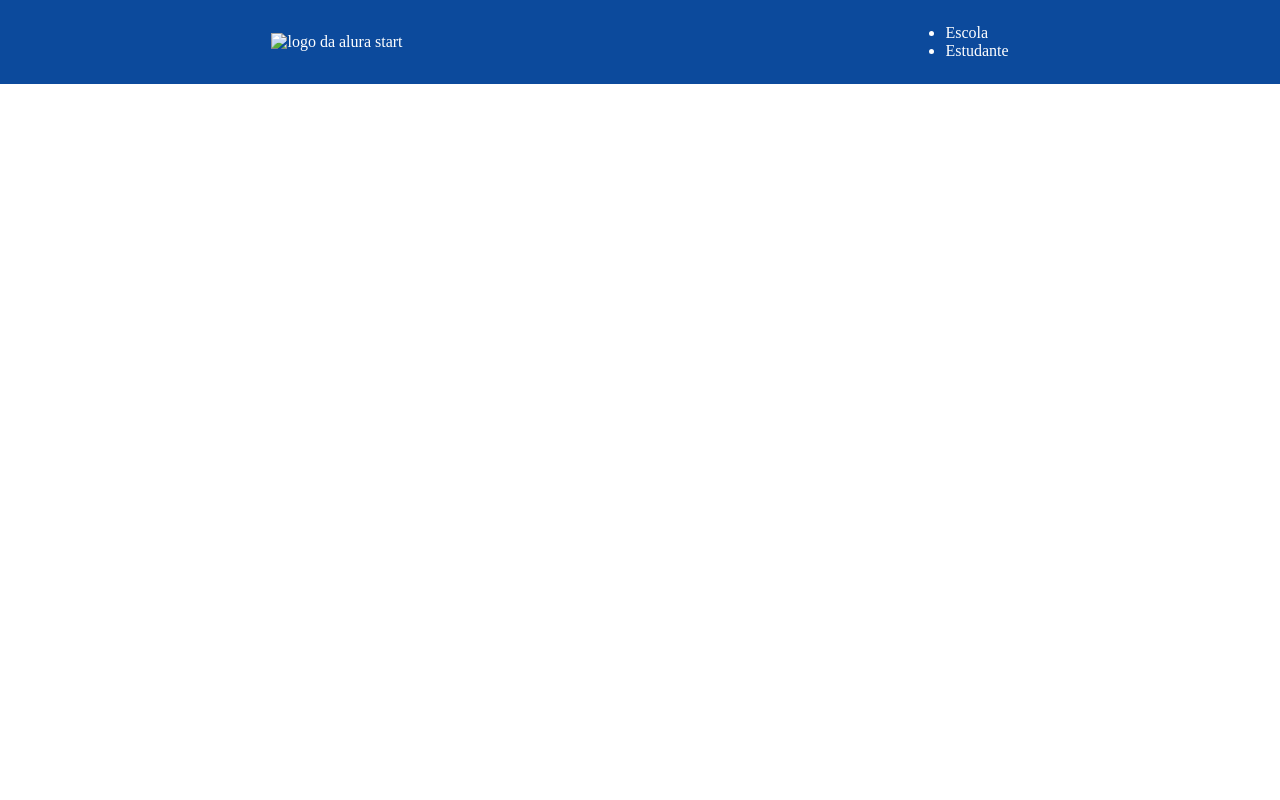
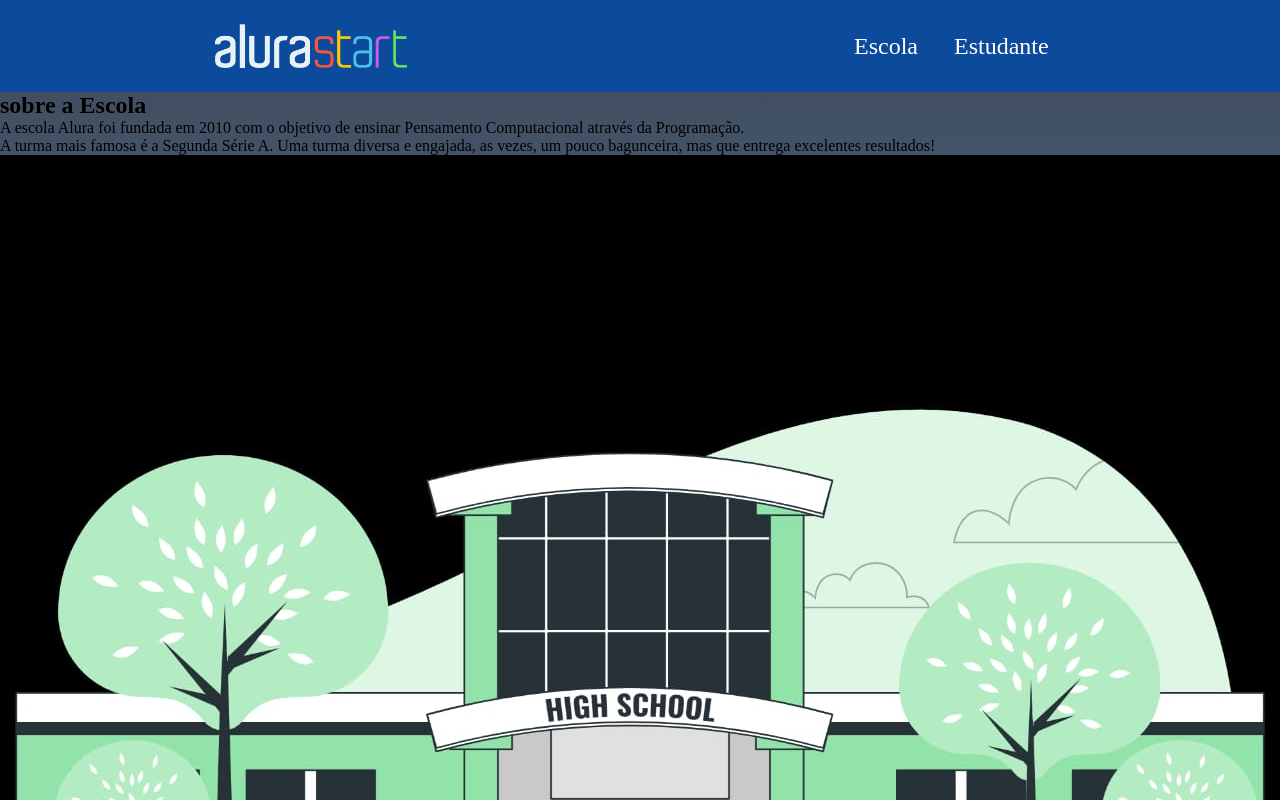
Before and after one commit to joaovitorjosue/joao, a plain HTML site: page index.html in a window 1280 px wide. Shown: the top 800 px of the page. Drawn offline with Linux system fonts and the light colour scheme.

Commit message:
dia 14/03

```diff
--- a/index.html
+++ b/index.html
@@ -8,12 +8,18 @@
     <link rel="stylesheet" href="style.css">
 </head>
 <body>
-    <header class="cabeçalho">
-        <IMG class="cabeçalho-imagem" src="alurastart logo.png" alt="logo da alura start">
-     <ul class="cabeçalho-lista">
-        <li class="cabeçalho-lista-item"> Escola</li>
-        <li class="cabeçalho-lista-item"> Estudante</li>
+    <header class="cabecalho">
+        <IMG class="cabecalho-imagem" src="alurastart logo.png" alt="logo da alurastart">
+     <ul class="cabecalho-lista">
+        <li class="cabecalho-lista-item"> Escola</li>
+        <li class="cabecalho-lista-item"> Estudante</li>
     </ul>
 </header>
+<section class="escola">
+    <h2 class= "escola-titulo">sobre a Escola</h2>
+    <p class="escola-texto-um">A escola Alura foi fundada em 2010 com o objetivo de ensinar Pensamento Computacional através da Programação. </p>
+    <p class="escola-texto-dois">A turma mais famosa é a Segunda Série A. Uma turma diversa e engajada, as vezes, um pouco bagunceira, mas que entrega excelentes resultados!</p>
+    <img src="escola.jpeg" alt="escola">
+</section>
 </body>
 </html>
--- a/style.css
+++ b/style.css
@@ -12,10 +12,19 @@ padding: 24px 0;
 }
 
 .cabecalho-imagem{
-    width: 20%;
+    width: 15%;
 }
 
 .cabecalho-lista-item{
     display: inline-block;
     margin: 0 16px;
+    font-size: 24px;
 }
+
+.escola-imagem{
+    width: 20%;
+}
+
+.escola{
+    background-image: linear-gradient(#424E61, #4EBFE9)
+}
```
Also changed, not shown: alurastart logo.png (added), escola.jpeg (added).
